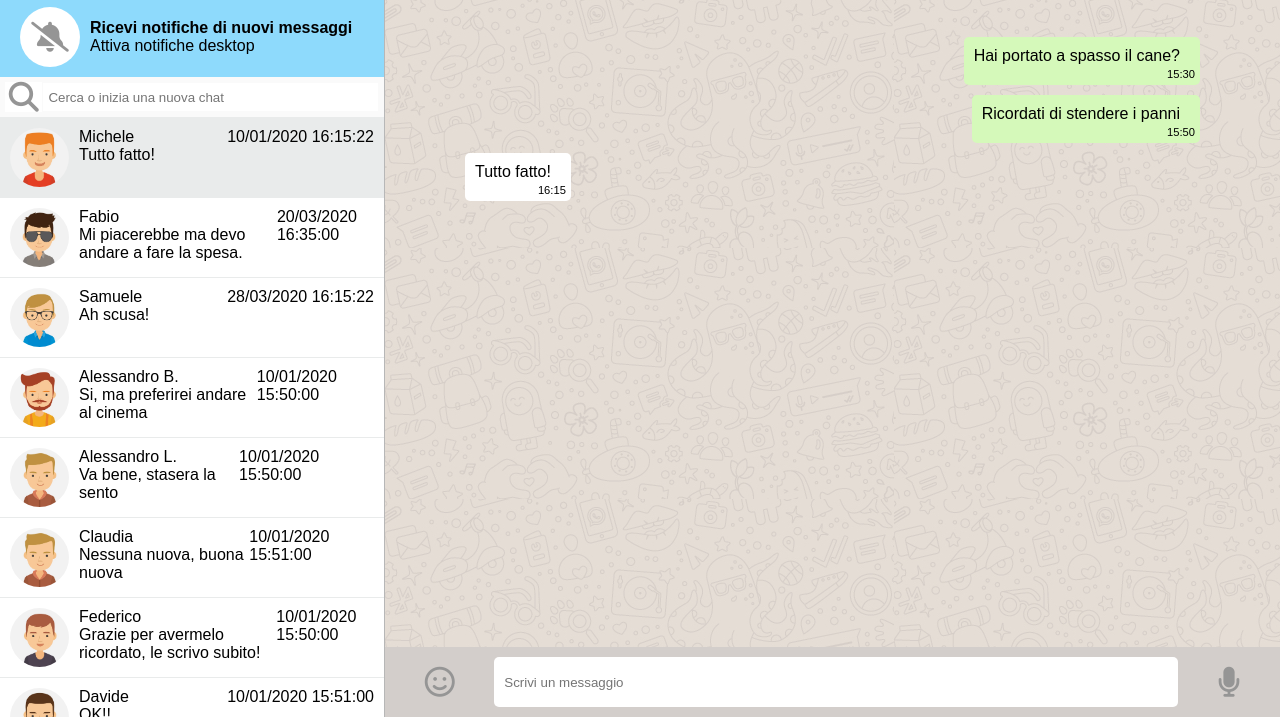
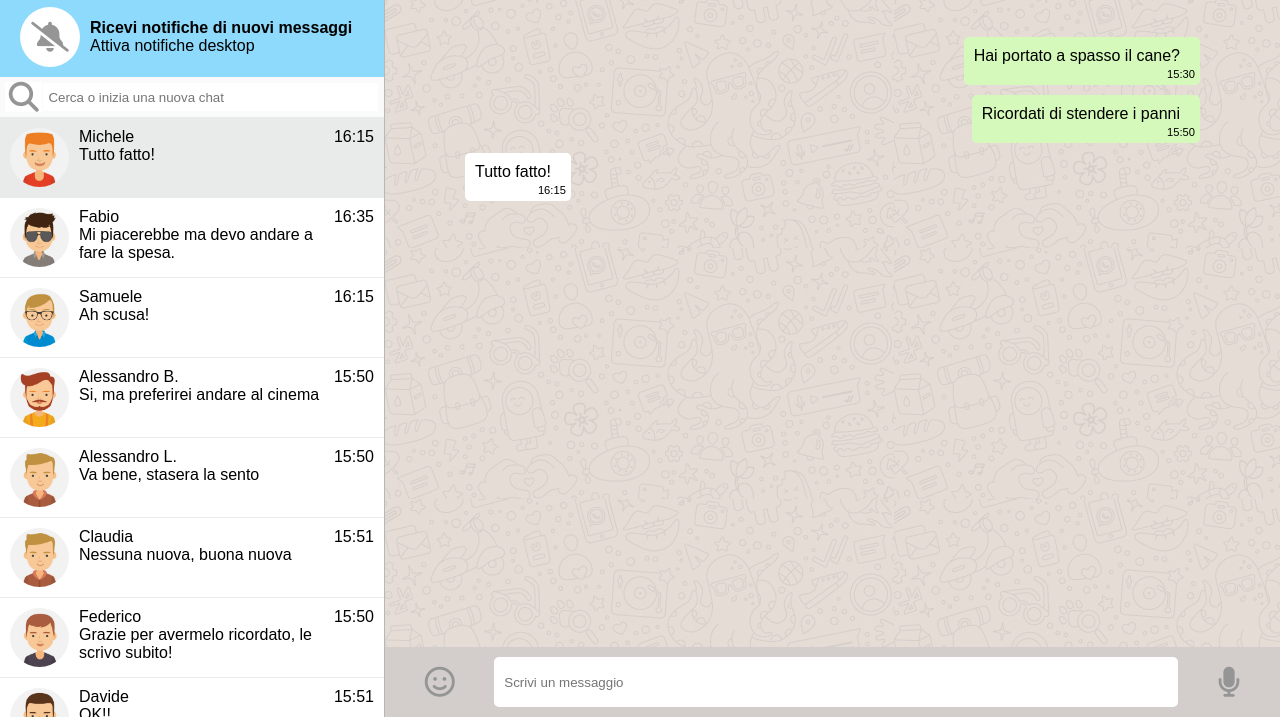
Before and after one commit to christianarca27/vue-boolzapp, a plain HTML site: page index.html in a window 1280 px wide. Shown: the part 83-800 px from the top of the page. Drawn offline with nearby package versions, Linux system fonts and the light colour scheme.

Commit message:
feat: mostra solo orario ultimo messaggio ricevuto nella lista contatti

```diff
--- a/index.html
+++ b/index.html
@@ -73,7 +73,7 @@
                             </div>
                         </div>
 
-                        <div class="contact-last-message-time">{{ contact.messages[contact.messages.length - 1].date }}</div>
+                        <div class="contact-last-message-time">{{ contact.messages[contact.messages.length - 1].date.slice(11, 16) }}</div>
                     </li>
                 </ul>
             </div>
```
